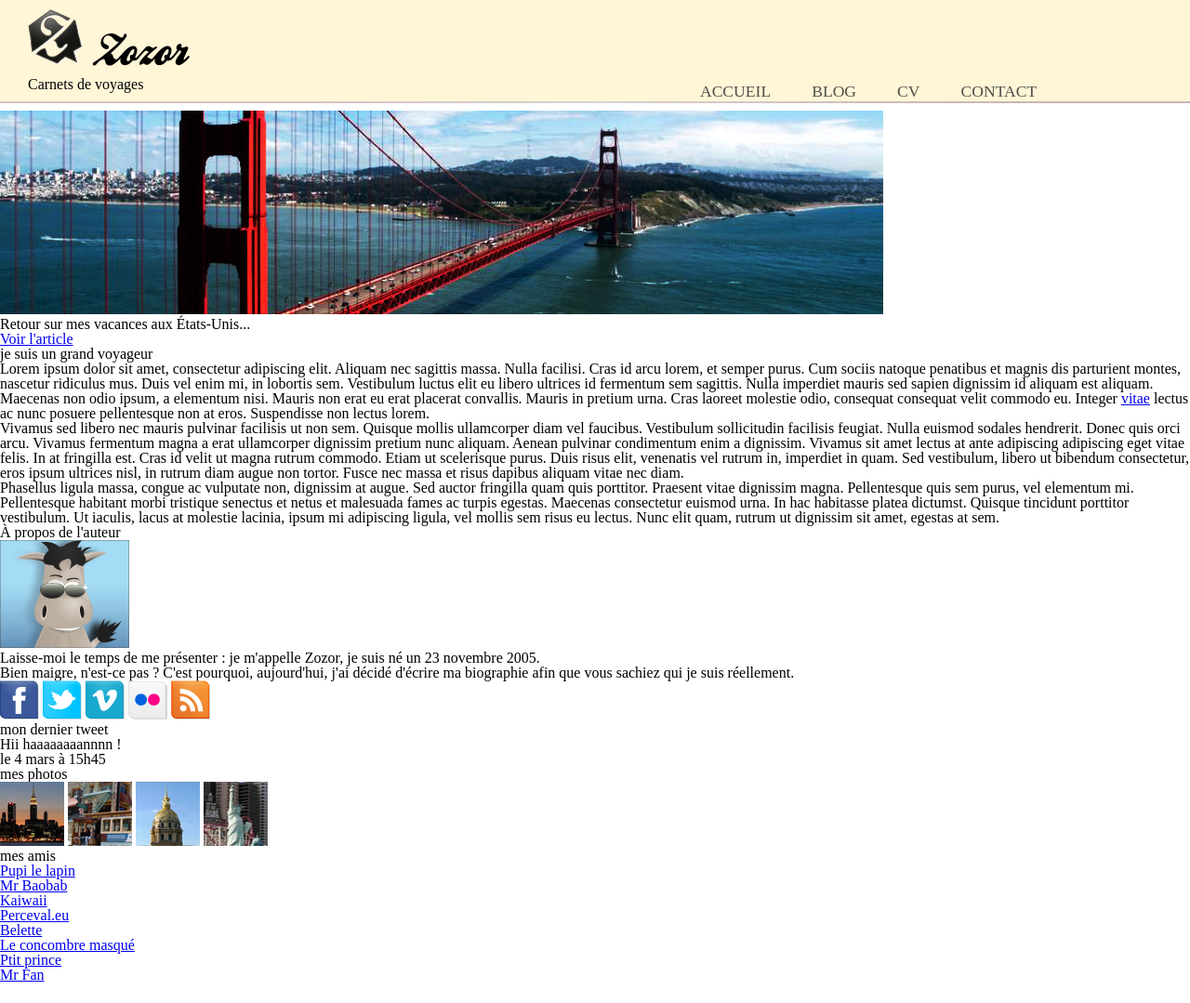
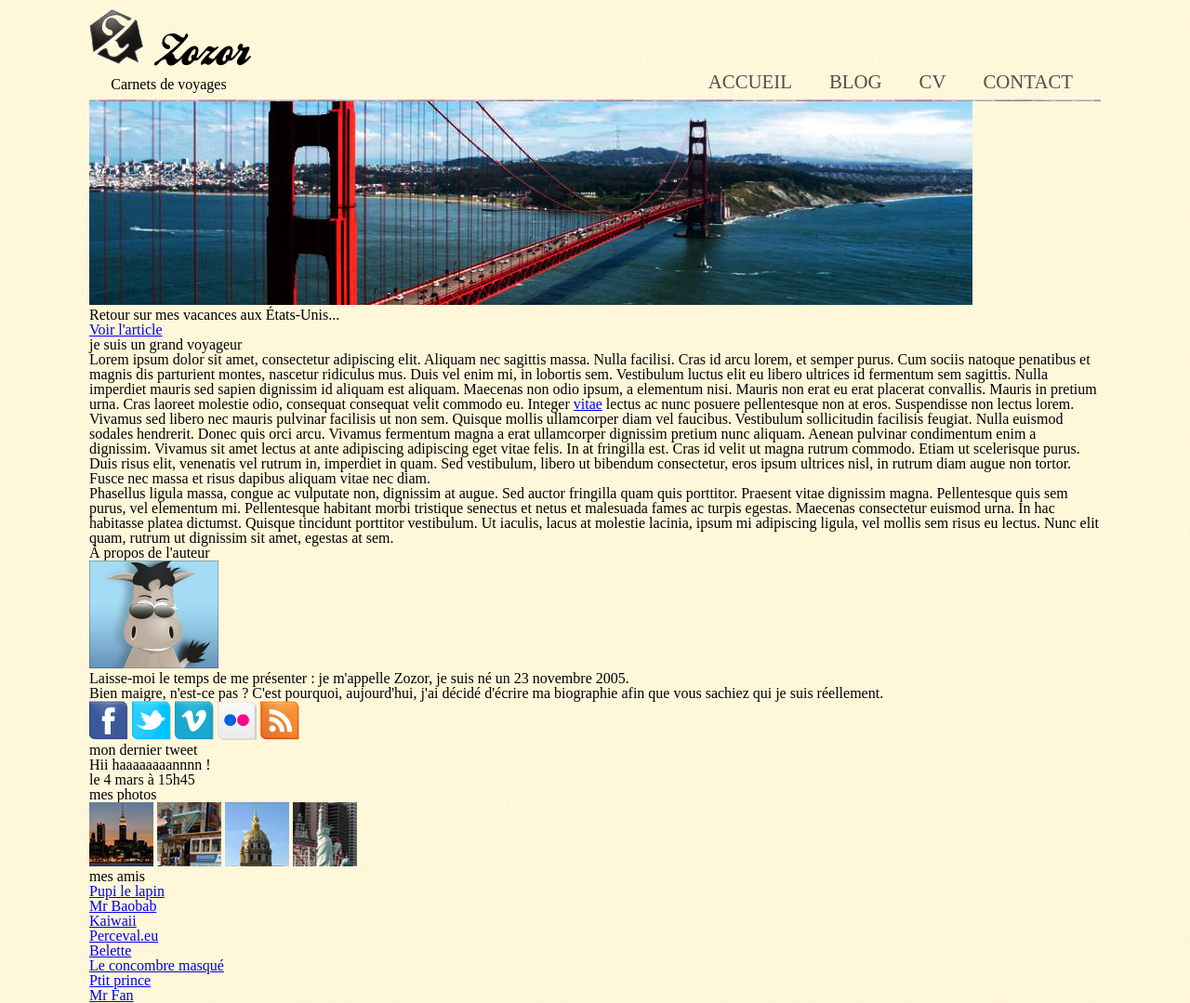
Before and after one commit to Lyline/OpenClassroom-siteZozor, a plain HTML site: page index.html in a window 1280 px wide. Shown: the whole page at 93% size. Before the commit the page ends 1057 px from the top, so only its background shows below. Drawn offline with Linux system fonts and the light colour scheme.

Commit message:
Refact CSS Header + HTML

```diff
--- a/index.html
+++ b/index.html
@@ -8,6 +8,7 @@
     <title>Zozor - Carnets de voyage</title>
 </head>
 <body>
+    <div class="page_container">
         <header>
             <div>
                 <h1><img src="./images/zozor_logo.png" alt="zozor_logo"> Zozor</h1>
@@ -22,7 +23,7 @@
                 </ul>
             </nav>
         </header>
-    <hr/>
+
         <main>
             <div>
                 <img src="/images/sanfrancisco.jpg" alt="sanfrancisco">
@@ -81,5 +82,6 @@
                 </ul>
             </div>
         </footer>
+    </div>
 </body>
 </html>
--- a/style.css
+++ b/style.css
@@ -57,18 +57,25 @@ table {
     url("/polices/dayrom.ttf") format("ttf"),
     url("/polices/dayrom.woff") format("woff");
 }
+body{
+    background-image: url(/images/fond_jaune.png);
+}
+.page_container{
+    width: 85%;
+    margin: auto;
+}
 
 /* Header */
 
 header{
     display: flex;
-    background-color: #FFF5D7;
+    justify-content: space-between;
+    background: url("/images/separateur.png") repeat-x bottom;
 }
 
 header div{
-   margin-left: 5%;
-   margin: 10px 0;
-   padding-left: 30px;
+    text-align: center;
+    margin: 10px 0;
 }
 
 header h1{
@@ -77,32 +84,25 @@ header h1{
 }
 
 nav {
-    margin-top: 7%;
-    margin-left: 40%;
+    display: flex;
 }
-
-nav li{
-    display: inline;
-    padding-left: 40px;
+nav ul{
+    display: flex;
+    align-items: flex-end;
+    margin-bottom: 10px;
+    margin-right: 30px;
 }
 
 nav a{
-    font-size: 1.1em;
+    padding-left: 40px;
+    font-size: 1.3em;
     font-weight: 400;
     color : #504e49;
     text-transform: uppercase;
     text-decoration: none;
 }
 
-nav :hover a{
+nav a:hover {
     color: #861b19;
     text-decoration: underline;
 }
-
-
-/* Miscellaneous */
-hr{
-    border-image: url('./images/separateur.png')50;
-    margin-top: 0px;
-
-}
```
Lines whose indentation alone changed are shown as unchanged.
